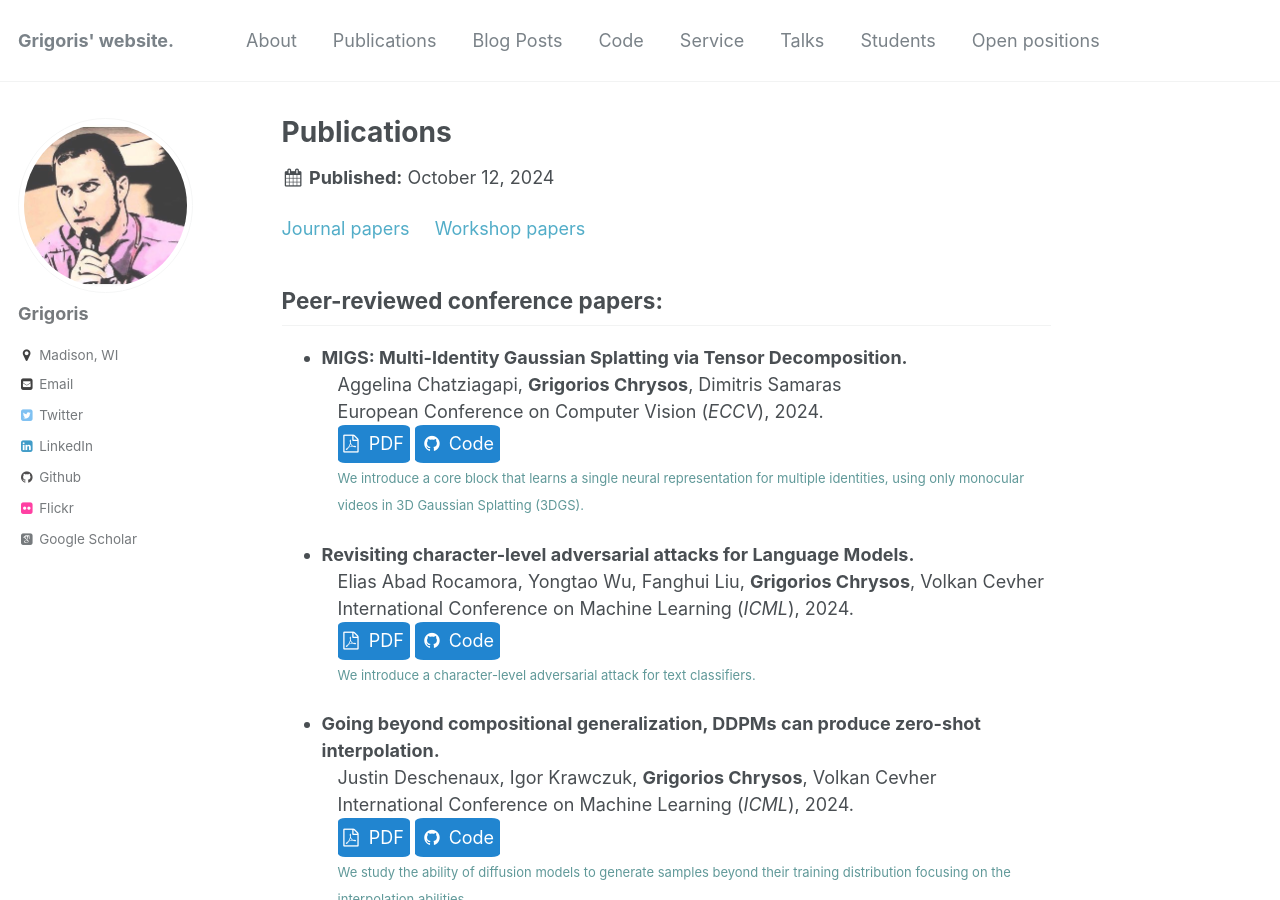
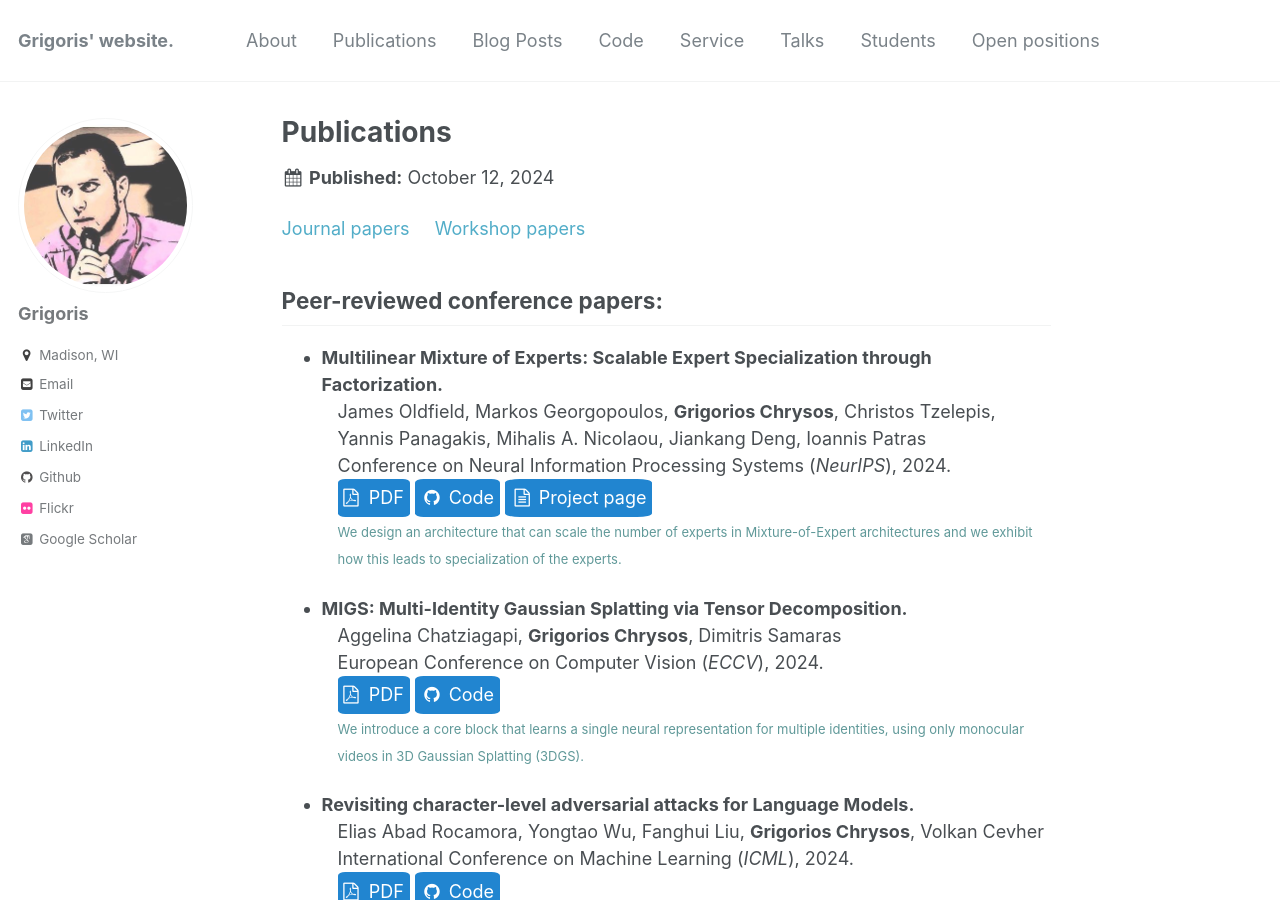
Before and after one commit to grigorisg9gr/grigorisg9gr.github.io, a Jekyll site: the page built from _publications/index.html, in a window 1280 px wide and 900 px high. Built offline with Jekyll 4.4.1, drawn with Linux system fonts in a browser that asks for light colours; some web fonts are replaced.

Commit message:
Add the paper of James.

```diff
--- a/_pages/code/index.html
+++ b/_pages/code/index.html
@@ -33,6 +33,7 @@ comments: false
                               </ul>
                   </li>
 
+		  <li><a href="https://github.com/james-oldfield/muMoE">Source code</a> for our work (on NeurIPS'24) on scaling the number and specialization of experts in Mixture-of-Expert architectures.</li>
 		  <li><a href="https://github.com/jdeschena/ddpm-zero-shot-interpolation">Source code</a> for our work (on ICML'24) on studying the interpolation abilities of diffusion models.</li>
 		  <li><a href="https://github.com/LIONS-EPFL/dynamic-MIS">Source code</a> for our work (on NeurIPS'23) on the maximum independent set (MIS).</li>
 		  <li><a href="https://github.com/LIONS-EPFL/Federated_Learning_Covariate_Shift_Code">Source code</a> for our paper (TMLR'23) on federated learning with covariate shift.</li>
--- a/_publications/index.html
+++ b/_publications/index.html
@@ -23,6 +23,15 @@ collection: publications
 <h2 id="peer-reviewed-conferences">Peer-reviewed conference papers:</h2>
 <ul>
 
+ <li><strong>Multilinear Mixture of Experts: Scalable Expert Specialization through Factorization.</strong>
+    <div style="padding-left: 16px">
+      <p>James Oldfield, Markos Georgopoulos, <strong>Grigorios Chrysos</strong>, Christos Tzelepis, Yannis Panagakis, Mihalis A. Nicolaou, Jiankang Deng, Ioannis Patras<br>
+      Conference on Neural Information Processing Systems (<em>NeurIPS</em>), 2024. <br>
+      <a style="color: white; text-decoration: none;" href="https://arxiv.org/pdf/2402.12550"><span class="buttong button-round"> <i class="fa fa-file-pdf-o" aria-hidden="true"></i> &nbsp;PDF</span></a>
+      <a style="color: white; text-decoration: none;" href="https://github.com/james-oldfield/muMoE"><span class="buttong button-round"> <i class="fa fa-fw fa-github" aria-hidden="true"></i>&nbsp;Code</span></a>
+      <a style="color: white; text-decoration: none;" href="https://james-oldfield.github.io/muMoE/"><span class="buttong button-round"> <i class="fa fa-fw fa-file-text-o" aria-hidden="true"></i>&nbsp;Project page</span></a> <br>
+      <span style="color: #609999; font-size: 13px; line-height: 13px;">We design an architecture that can scale the number of experts in Mixture-of-Expert architectures and we exhibit how this leads to specialization of the experts.</span></p> <!-- https://arxiv.org/abs/2402.12550 -->
+    </div></li>
 
 
 <li><strong>MIGS: Multi-Identity Gaussian Splatting via Tensor Decomposition.</strong>
```
